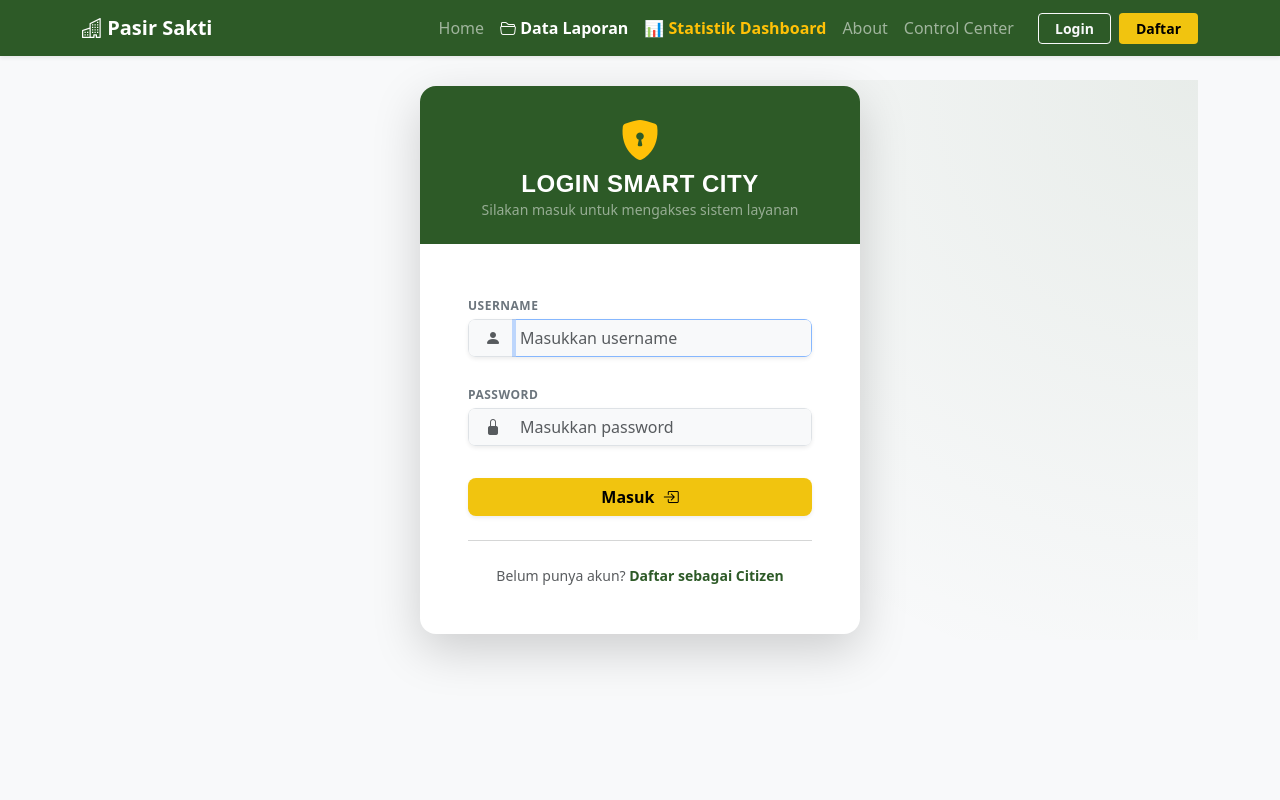
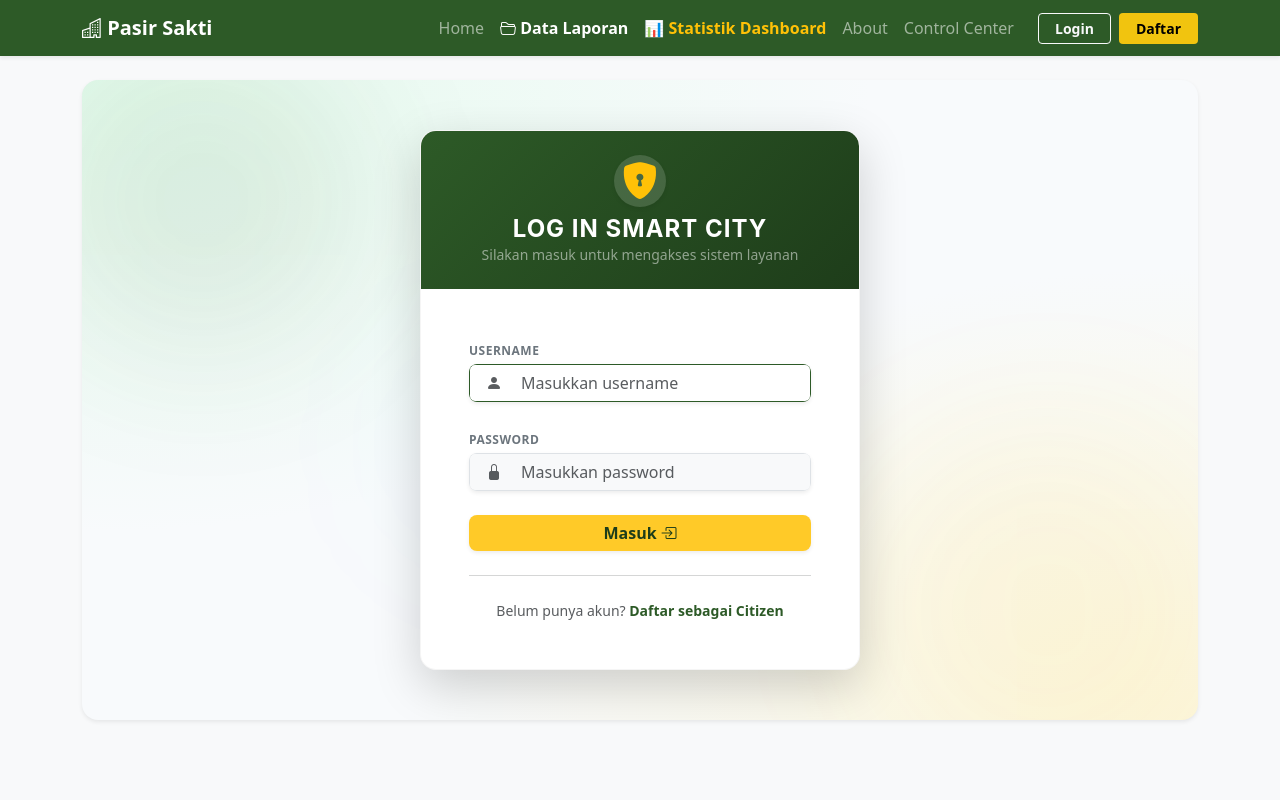
Before and after one commit to IET-Polinela/project-2026-mrz464, a Django app: template server_smartcity/usermanagement_24782086/templates/usermanagement_24782086/login.html in a window 1280 px wide. Run offline with Django 5.2, Linux system fonts and the light colour scheme; the template is opened without the code that fills it, so the values that code supplies are empty.

Commit message:
baru lagi

```diff
--- a/server_smartcity/usermanagement_24782086/templates/usermanagement_24782086/login.html
+++ b/server_smartcity/usermanagement_24782086/templates/usermanagement_24782086/login.html
@@ -3,18 +3,41 @@
 {% block title %}Login - Smart City Portal{% endblock %}
 
 {% block content %}
-<div class="d-flex align-items-center justify-content-center"
-    style="min-height: 70vh; background: radial-gradient(circle at top right, rgba(45, 90, 39, 0.08), transparent 50%);">
-    <div class="card border-0 shadow-lg rounded-4 overflow-hidden bg-white w-100" style="max-width: 440px;">
+<!-- Wrapper Utama dengan Efek Mesh Gradient Modern (Menggantikan area abu-abu yang kamu coret) -->
+<div class="auth-bg-wrapper d-flex align-items-center justify-content-center position-relative overflow-hidden w-100 rounded-4 shadow-sm"
+    style="min-height: 80vh;">
 
-        <div class="bg-smartcity py-4 text-center text-white position-relative"
-            style="background-color: #2d5a27 !important;">
-            <i class="bi bi-shield-lock-fill text-warning mb-2" style="font-size: 2.5rem;"></i>
-            <h4 class="mb-0 fw-bold" style="letter-spacing: 0.5px; font-family: sans-serif;">LOGIN SMART CITY</h4>
+    <!-- Elemen Dekoratif Pendaran Cahaya (Modern Blurred Orbs) untuk mengisi area kosong -->
+    <div class="orb orb-green"></div>
+    <div class="orb orb-gold"></div>
+    <div class="orb orb-subtle-mesh"></div>
+
+    <!-- Container Kartu Login (Dipastikan di atas layer dekoratif) -->
+    <div class="container position-relative z-index-2 py-5">
+        <div class="row justify-content-center">
+            <div class="col-12 d-flex justify-content-center">
+
+                <!-- Kartu Login Gaya Modern UI -->
+                <div class="card border-0 shadow-lg rounded-4 overflow-hidden bg-white w-100 card-auth-custom animate-fade-up"
+                    style="max-width: 440px;">
+
+                    <!-- Header Kartu: Hijau Premium Smart City -->
+                    <div class="py-4 text-center text-white position-relative card-header-custom"
+                        style="background: linear-gradient(135deg, #2d5a27 0%, #1e3d1a 100%) !important;">
+                        <div class="mb-2">
+                            <div class="icon-shield-wrapper mx-auto shadow-sm">
+                                <i class="bi bi-shield-lock-fill text-warning" style="font-size: 2.3rem;"></i>
+                            </div>
+                        </div>
+                        <h4 class="mb-0 fw-bold tracking-wide font-heading" style="letter-spacing: 1px;">LOG IN SMART
+                            CITY</h4>
                         <p class="text-white-50 small mb-0">Silakan masuk untuk mengakses sistem layanan</p>
                     </div>
 
+                    <!-- Isi Konten Kartu -->
                     <div class="card-body p-4 p-md-5">
+
+                        <!-- Pesan Alert/Error Django dari Backend (Tetap Terjaga) -->
                         {% if messages %}
                         {% for message in messages %}
                         <div class="alert alert-{{ message.tags }} alert-dismissible fade show shadow-sm small rounded-3 mb-4"
@@ -28,22 +51,26 @@
                         <form method="POST">
                             {% csrf_token %}
 
+                            <!-- Input Username -->
                             <div class="mb-4">
-                    <label for="id_username" class="form-label small fw-bold text-secondary text-uppercase mb-1"
+                                <label for="id_username"
+                                    class="form-label small fw-bold text-secondary text-uppercase mb-1"
                                     style="letter-spacing: 0.5px; font-size: 0.75rem;">Username</label>
-                    <div class="input-group shadow-sm rounded-3 overflow-hidden">
+                                <div class="input-group shadow-sm rounded-3 overflow-hidden input-group-custom">
                                     <span class="input-group-text bg-light border-end-0 text-muted px-3"><i
                                             class="bi bi-person-fill"></i></span>
-                        <input type="text" name="username" autofocus maxlength="150" required id="id_username"
-                            class="form-control bg-light border-start-0 ps-1 fs-6 py-2.5"
+                                    <input type="text" name="username" autofocus maxlength="150" required
+                                        id="id_username" class="form-control bg-light border-start-0 ps-1 fs-6 py-2.5"
                                         placeholder="Masukkan username">
                                 </div>
                             </div>
 
+                            <!-- Input Password -->
                             <div class="mb-4">
-                    <label for="id_password" class="form-label small fw-bold text-secondary text-uppercase mb-1"
+                                <label for="id_password"
+                                    class="form-label small fw-bold text-secondary text-uppercase mb-1"
                                     style="letter-spacing: 0.5px; font-size: 0.75rem;">Password</label>
-                    <div class="input-group shadow-sm rounded-3 overflow-hidden">
+                                <div class="input-group shadow-sm rounded-3 overflow-hidden input-group-custom">
                                     <span class="input-group-text bg-light border-end-0 text-muted px-3"><i
                                             class="bi bi-lock-fill"></i></span>
                                     <input type="password" name="password" required id="id_password"
@@ -52,19 +79,145 @@
                                 </div>
                             </div>
 
-                <button type="submit" class="btn btn-smartcity w-100 py-2.5 rounded-3 fw-bold shadow-sm mt-2"
+                            <!-- Tombol Masuk Fleksibel Premium (Aksen Emas Kontras) -->
+                            <button type="submit"
+                                class="btn btn-smartcity-custom w-100 py-2.5 rounded-3 fw-bold shadow-sm mt-2 d-flex align-items-center justify-content-center gap-1"
                                 style="font-size: 1rem;">
-                    Masuk <i class="bi bi-box-arrow-in-right ms-1"></i>
+                                Masuk <i class="bi bi-box-arrow-in-right"></i>
                             </button>
                         </form>
 
                         <hr class="text-muted opacity-25 my-4">
 
+                        <!-- Link Registrasi -->
                         <p class="text-center mb-0 small text-muted">
-                Belum punya akun? <a href="{% url 'register' %}" class="fw-bold text-decoration-none"
-                    style="color: #2d5a27;">Daftar sebagai Citizen</a>
+                            Belum punya akun? <a href="{% url 'register' %}"
+                                class="fw-bold text-decoration-none hover-underline" style="color: #2d5a27;">Daftar
+                                sebagai Citizen</a>
                         </p>
                     </div>
                 </div>
+
             </div>
+        </div>
+    </div>
+</div>
+
+<!-- Gaya CSS Kustom Pengubah Latar Belakang (Mengisi Area yang Kamu Coret) -->
+<style>
+    .font-heading {
+        font-family: 'Inter', -apple-system, sans-serif !important;
+    }
+
+    /* 1. Perubahan Background Utama Terbuka Luas (Mesh Gradient) */
+    .auth-bg-wrapper {
+        background: radial-gradient(at 0% 0%, rgba(220, 252, 231, 0.7) 0px, transparent 50%),
+            radial-gradient(at 100% 100%, rgba(254, 243, 199, 0.6) 0px, transparent 50%),
+            #f8fafc;
+        z-index: 1;
+    }
+
+    /* 2. Bulatan Cahaya Glow (Modern Blurred Orbs) di Area Kosong Sekitar Kartu */
+    .orb {
+        position: absolute;
+        border-radius: 50%;
+        filter: blur(80px);
+        z-index: 0;
+        pointer-events: none;
+        opacity: 0.65;
+    }
+
+    .orb-green {
+        width: 320px;
+        height: 320px;
+        background-color: rgba(45, 90, 39, 0.14);
+        top: -40px;
+        left: -40px;
+    }
+
+    .orb-gold {
+        width: 380px;
+        height: 380px;
+        background-color: rgba(255, 202, 40, 0.1);
+        bottom: -80px;
+        right: -40px;
+    }
+
+    .orb-subtle-mesh {
+        width: 280px;
+        height: 280px;
+        background-color: rgba(14, 165, 233, 0.04);
+        top: 35%;
+        left: 25%;
+    }
+
+    .z-index-2 {
+        z-index: 2;
+    }
+
+    /* 3. Desain Komponen Custom Card & Form */
+    .card-auth-custom {
+        border: 1px solid rgba(0, 0, 0, 0.04) !important;
+        backdrop-filter: blur(8px);
+    }
+
+    .icon-shield-wrapper {
+        display: inline-flex;
+        align-items: center;
+        justify-content: center;
+        width: 52px;
+        height: 52px;
+        background-color: rgba(255, 255, 255, 0.15);
+        border-radius: 50%;
+    }
+
+    /* Efek Saat Input Diklik (Focus State Style) */
+    .input-group-custom .form-control:focus {
+        background-color: #ffffff !important;
+        box-shadow: none;
+        border-color: #2d5a27;
+    }
+
+    .input-group-custom .form-control:focus+.input-group-text,
+    .input-group-custom:focus-within .input-group-text {
+        background-color: #ffffff !important;
+        border-color: #2d5a27;
+    }
+
+    /* Tombol Custom Modern dengan Efek Transisi Hover */
+    .btn-smartcity-custom {
+        background-color: #ffca28 !important;
+        /* Warna Emas Identitas Pasir Sakti */
+        color: #1e3d1a !important;
+        border: none;
+        transition: all 0.2s ease-in-out;
+    }
+
+    .btn-smartcity-custom:hover {
+        background-color: #ffb300 !important;
+        transform: translateY(-1px);
+        box-shadow: 0 4px 12px rgba(217, 119, 6, 0.25) !important;
+    }
+
+    .hover-underline:hover {
+        text-decoration: underline !important;
+    }
+
+    /* Animasi Masuk Ringan saat Halaman Dimuat */
+    .animate-fade-up {
+        animation: fadeUp 0.4s cubic-bezier(0.16, 1, 0.3, 1) forwards;
+    }
+
+    @keyframes fadeUp {
+        from {
+            opacity: 0;
+            transform: translateY(15px);
+        }
+
+        to {
+            opacity: 1;
+            transform: translateY(0);
+        }
+    }
+</style>
 {% endblock %}
```
Lines whose indentation alone changed are shown as unchanged.
